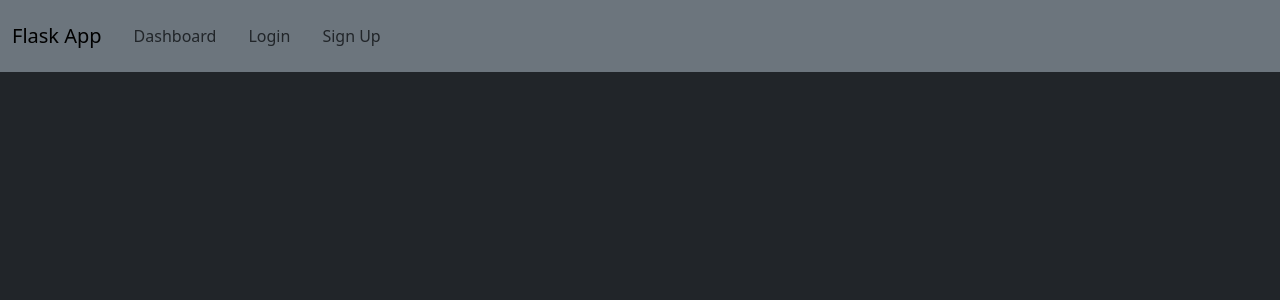
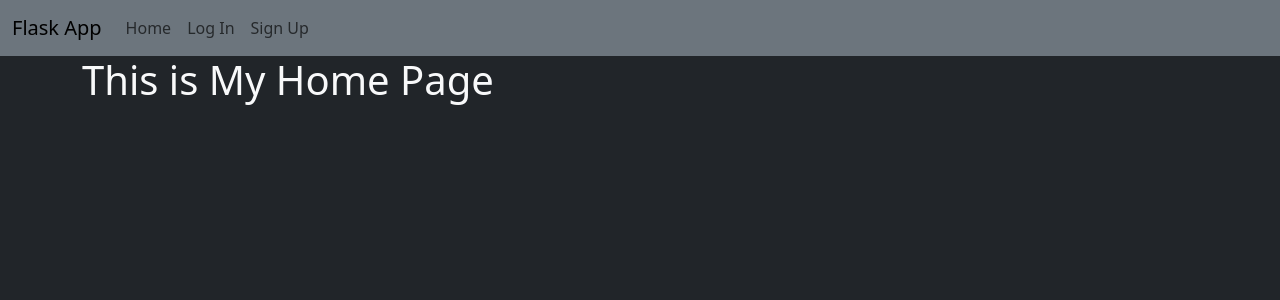
Before and after one commit to Deepanshu0810/flask-web-app, a Flask app: page / in a window 1280 px wide. Shown: the top 300 px of the page. Run offline with Flask 2, Linux system fonts and the light colour scheme.

Commit message:
SETUP: jinja-templates

```diff
--- a/website/templates/base.html
+++ b/website/templates/base.html
@@ -6,7 +6,7 @@
     <meta name="viewport" content="width=device-width, initial-scale=1.0">
     <link href="https://cdn.jsdelivr.net/npm/bootstrap@5.3.0-alpha1/dist/css/bootstrap.min.css" rel="stylesheet" integrity="sha384-GLhlTQ8iRABdZLl6O3oVMWSktQOp6b7In1Zl3/Jr59b6EGGoI1aFkw7cmDA6j6gD" crossorigin="anonymous">
 
-    <title>{% block title %}Home{% endblock %}</title>
+    <title>{% block title %}Base{% endblock %}</title>
 </head>
 <body class="bg-dark">
     <nav class="navbar navbar-expand-lg bg-secondary">
@@ -14,13 +14,17 @@
             <a href="/" class="navbar-brand">Flask App</a>
             <div class="collapse navbar-collapse" id="navbarNav">
                 <ul class="navbar-nav text-dark">
-                    <li class="nav-item p-3">Dashboard</li>
-                    <li class="nav-item p-3">Login</li>
-                    <li class="nav-item p-3">Sign Up</li>
+                    <li class="nav-item"><a class="nav-link" href="/">Home</a></li>
+                    <li class="nav-item"><a class="nav-link" href="/auth/login">Log In</a></li>
+                    <li class="nav-item"><a class="nav-link" href="/auth/signup">Sign Up</a></li>
                 </ul>
             </div>
         </div>
     </nav>
+
+    <div class="container">
+        {% block content %}{% endblock %}
+    </div>
     <script src="https://cdn.jsdelivr.net/npm/bootstrap@5.3.0-alpha1/dist/js/bootstrap.bundle.min.js" integrity="sha384-w76AqPfDkMBDXo30jS1Sgez6pr3x5MlQ1ZAGC+nuZB+EYdgRZgiwxhTBTkF7CXvN" crossorigin="anonymous"></script>
 </body>
 </html>
--- /dev/null
+++ b/website/templates/home.html
@@ -0,0 +1,6 @@
+{% extends "base.html" %}
+{% block title%}Home{% endblock %}
+
+{%block content%}
+<h1 class="text-light">This is My Home Page</h1>
+{%endblock%}
--- a/website/views.py
+++ b/website/views.py
@@ -4,4 +4,4 @@ views = Blueprint('views',__name__)
 
 @views.route('/')
 def home():
-    return render_template('base.html')
+    return render_template('home.html')
```
Also changed, not shown: website/auth.py (+4 -4 lines), website/templates/login.html (added, +7 -0 lines), website/templates/signup.html (added, +7 -0 lines).
